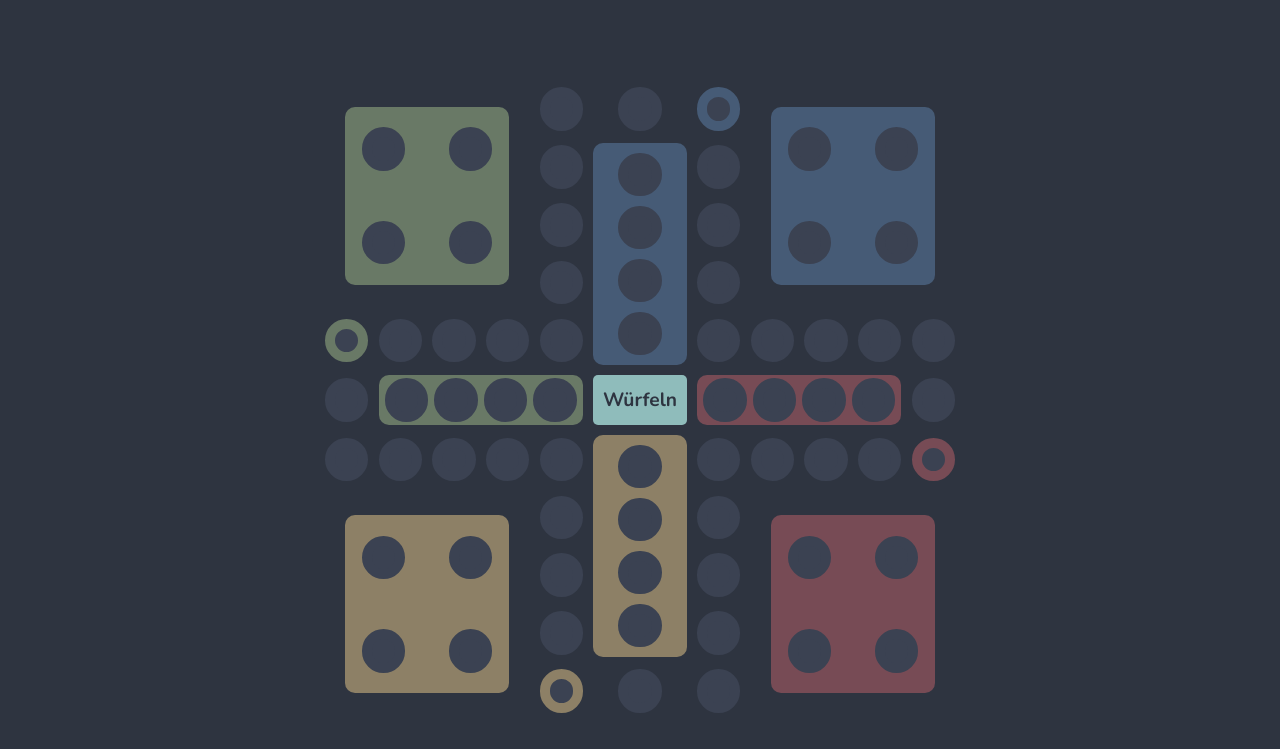
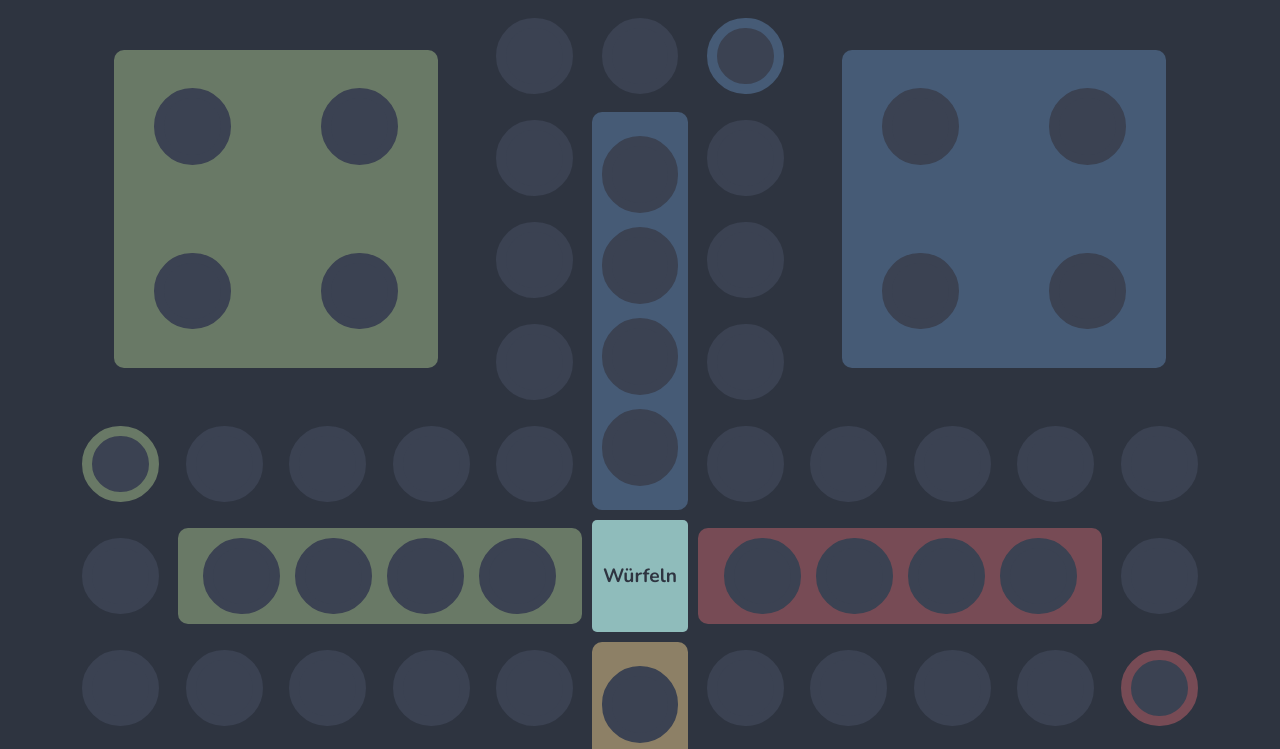
Before and after one commit to mikareich/mensch-aergere-dich-nicht, a website built with webpack: page src/index.html in a window 1280 px wide. Shown: the top 749 px of the page. Built offline with nearby package versions, Linux system fonts and the light colour scheme.

Commit message:
create dynamic size for `playing-field`

```diff
--- a/src/style.scss
+++ b/src/style.scss
@@ -25,7 +25,7 @@ body {
 }
 
 .playing-field {
-  $size: 650px;
+  $size: 90vw;
   $gap: 10px;
   border-radius: 10px;
   display: grid;
@@ -75,11 +75,14 @@ body {
   .destination {
     display: flex;
     width: 100%;
-    height: 100%;
+    height: min-content;
     align-items: center;
     justify-content: space-evenly;
     border-radius: 10px;
+    padding: 10px;
     &.column {
+      height: 100%;
+      width: min-content;
       flex-direction: column;
     }
   }
```
